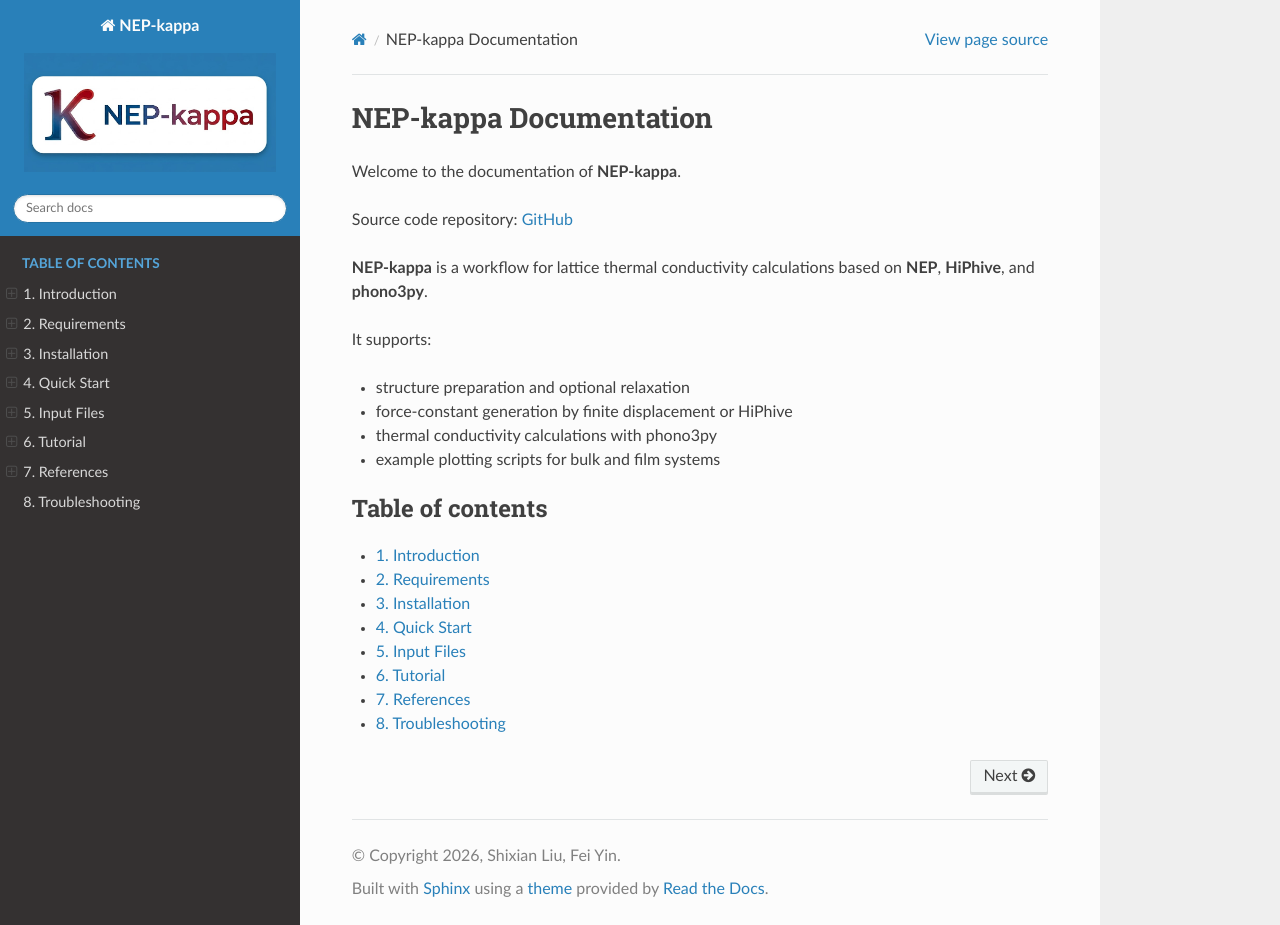
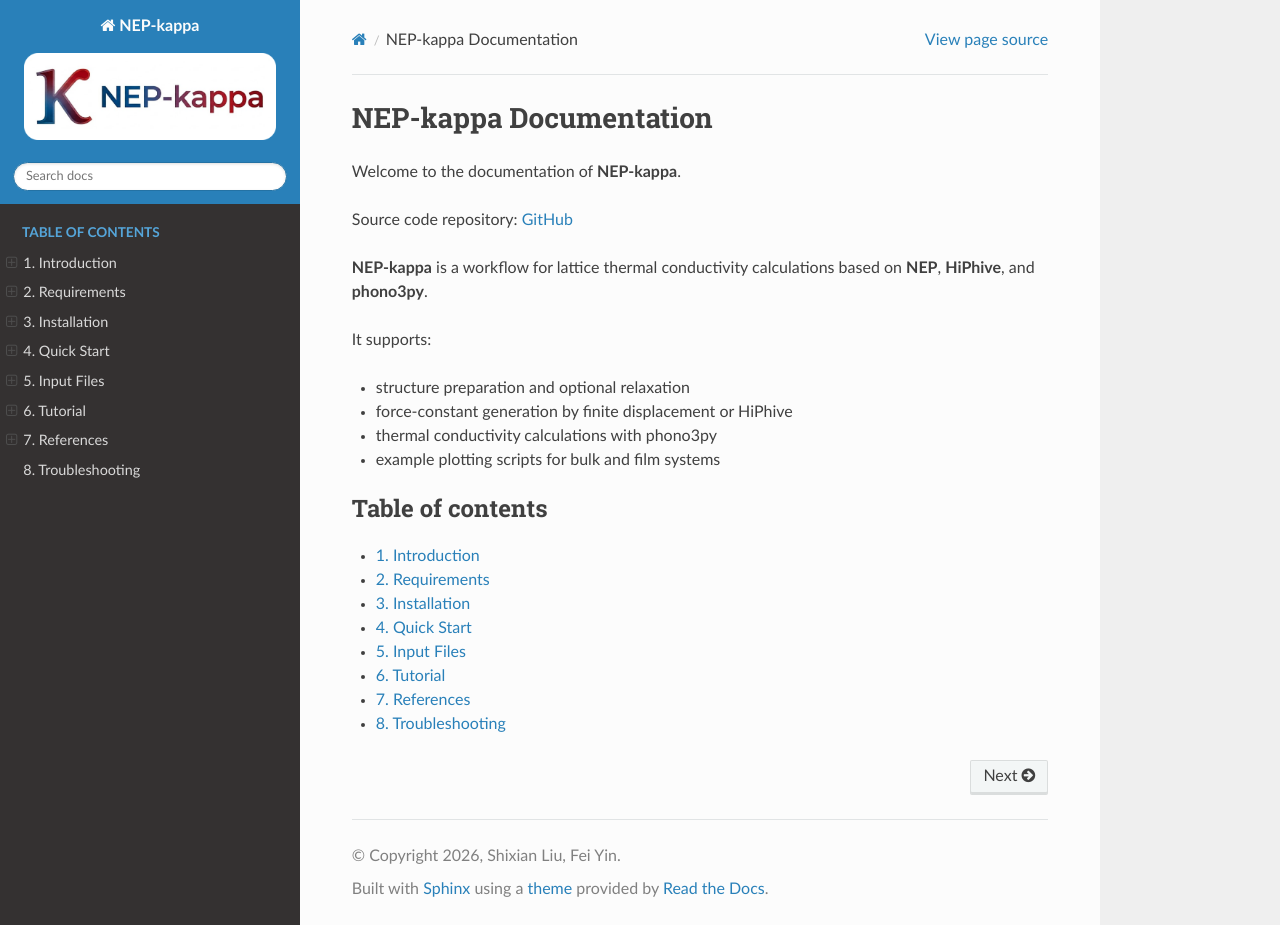
Before and after one commit to lyushisyan/NEP-kappa, a Sphinx documentation site: the page built from docs/source/index.rst, in a window 1280 px wide and 925 px high. Built offline with Sphinx 7.4.7 and the Read the Docs theme 3.1.0, drawn with Linux system fonts in a browser that asks for light colours.

Commit message:
add logo

```diff
--- a/docs/source/conf.py
+++ b/docs/source/conf.py
@@ -33,7 +33,7 @@ language = "en"
 
 html_theme = "sphinx_rtd_theme"
 html_static_path = ["_static"]
-html_logo = "_static/logo-nep-kappa.png"
+html_logo = "_static/logo-kappa.jpg"
 
 html_theme_options = {
     "navigation_depth": 4,
```
Also changed, not shown: docs/source/_static/logo-kappa.jpg (added), docs/source/_static/logo-nep-kappa.png (deleted).
